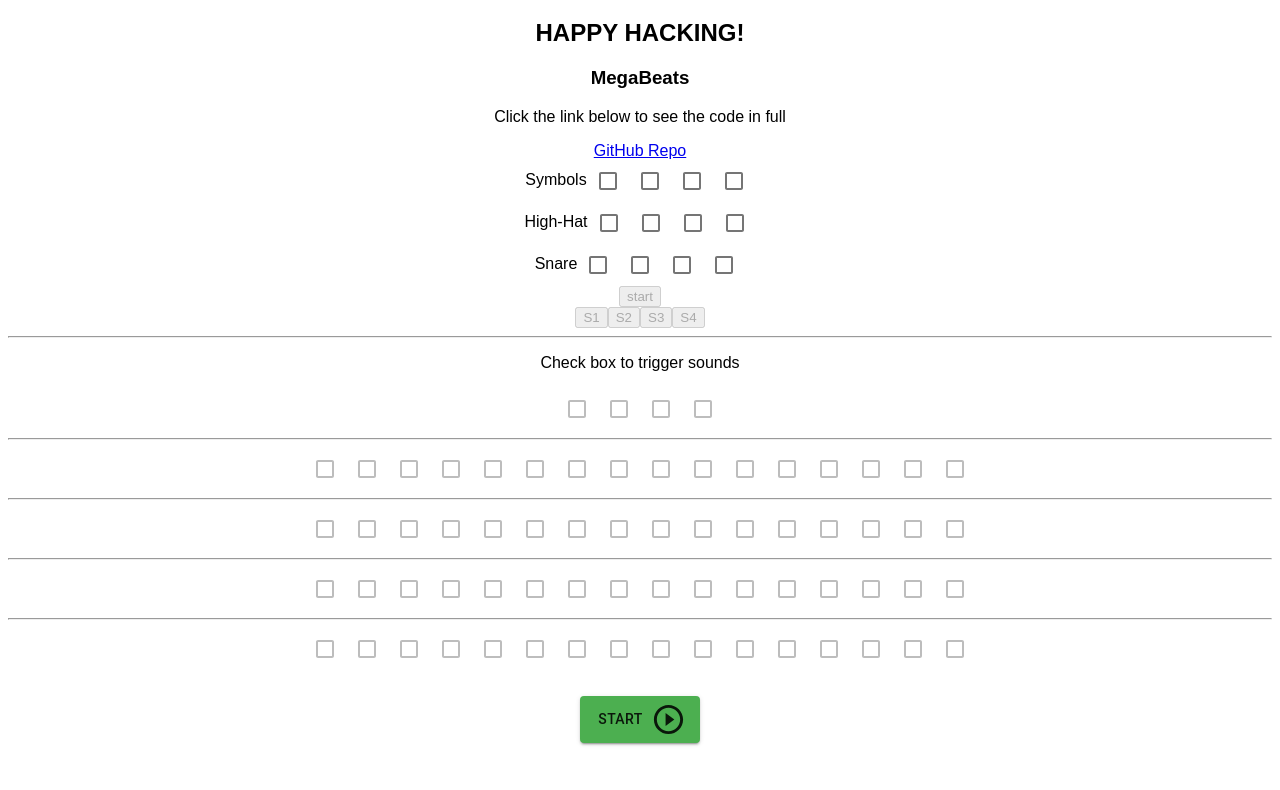
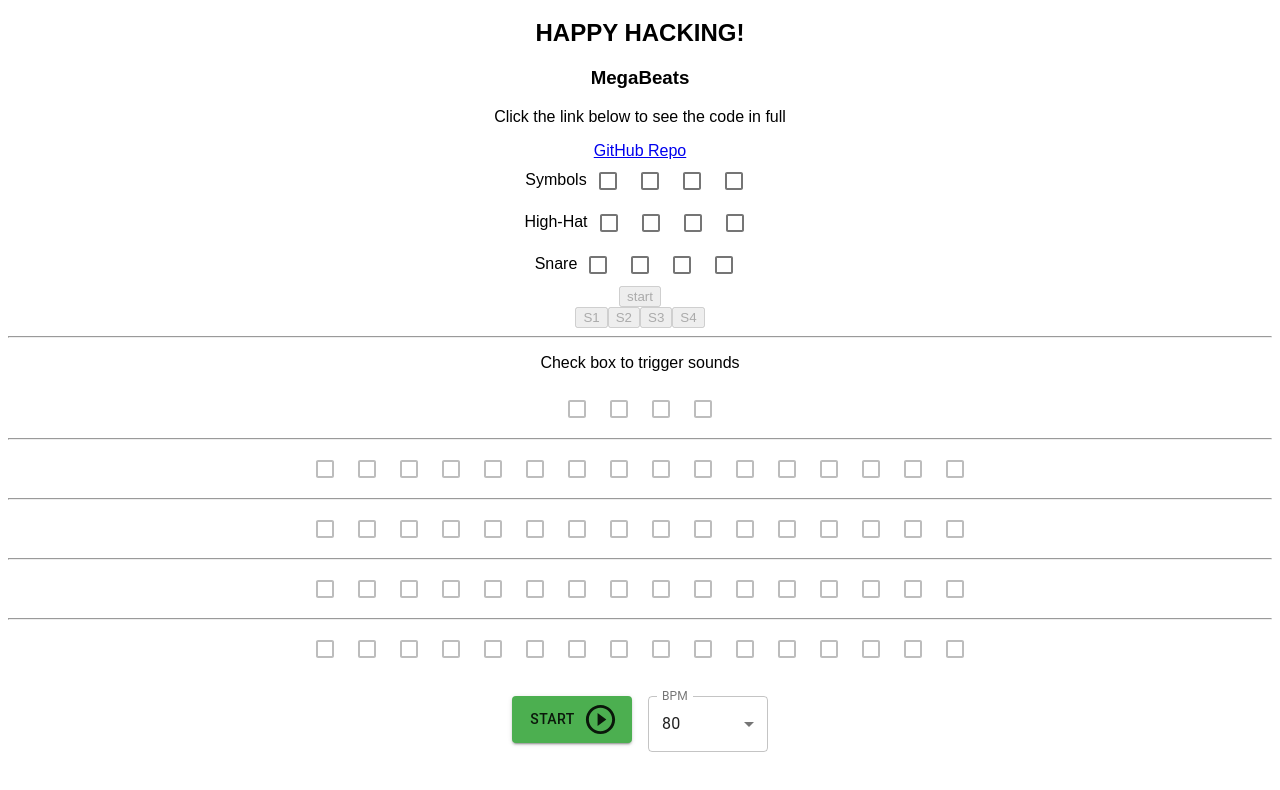
Before and after one commit to blacitea/MegaBeats, a React (Create React App) app: page / in a window 1280 px wide. Shown: the part 262-1052 px from the top of the page. Built offline with nearby package versions, Linux system fonts and the light colour scheme; no server answers.

Commit message:
add BPM select list to app

```diff
--- a/src/App.js
+++ b/src/App.js
@@ -13,7 +13,9 @@ import S2 from './components/sounds/Kik6.wav';
 import S3 from './components/sounds/Hats41.wav';
 import S4 from './components/sounds/AltSD6.wav';
 import SoundCheckBox from './components/Tones/SoundCheckBox';
+
 import Start from './components/buttons/Start';
+import BPM from './components/buttons/BPM';
 
 function App() {
 	return (
@@ -75,6 +77,7 @@ function App() {
 			<Beats />
 			<br />
 			<Start />
+			<BPM />
 		</div>
 	);
 }
```
Also changed, not shown: src/components/buttons/Pause.jsx (deleted).
